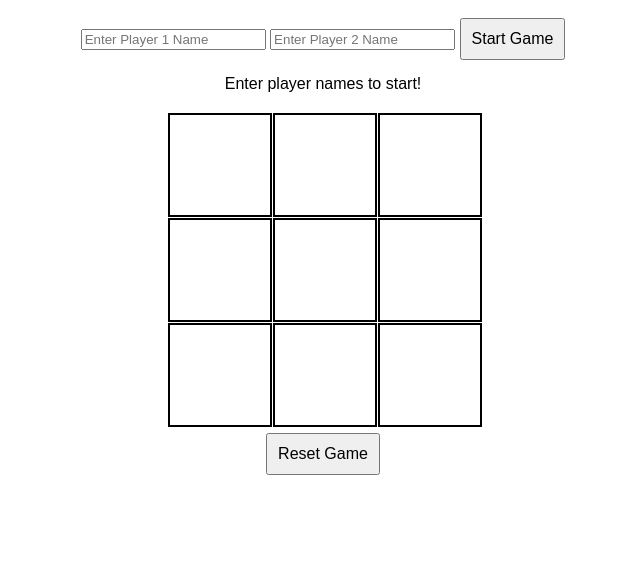
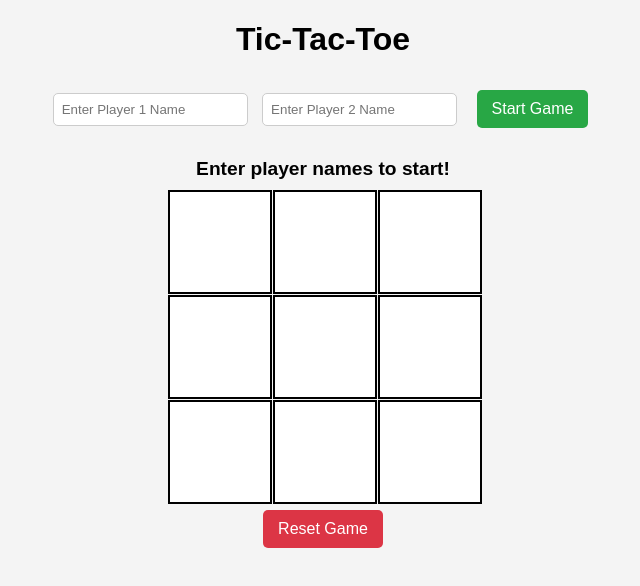
Before and after one commit to acciojob/tictactoe-satyamjha09, a website: page main.html in a window 1280 px wide. Shown: the whole page, without its empty margins (317-957 px from the left). Drawn offline with Linux system fonts and the light colour scheme.

Commit message:
created a submission

```diff
--- a/main.html
+++ b/main.html
@@ -11,14 +11,13 @@
 
 <body>
 	   <div class="container">
-       <div class="player-input">
+        <h1>Tic-Tac-Toe</h1>
+        <div class="input-section">
             <input type="text" id="player1" placeholder="Enter Player 1 Name">
             <input type="text" id="player2" placeholder="Enter Player 2 Name">
             <button id="submit">Start Game</button>
         </div>
-
         <div class="message">Enter player names to start!</div>
-
         <div class="board">
             <div class="cell" id="1"></div>
             <div class="cell" id="2"></div>
@@ -30,7 +29,6 @@
             <div class="cell" id="8"></div>
             <div class="cell" id="9"></div>
         </div>
-
         <button id="reset">Reset Game</button>
     </div>
     <script type="text/javascript" src="./script.js">
--- a/styles.css
+++ b/styles.css
@@ -1,6 +1,45 @@
 body {
+    font-family: Arial, sans-serif;
     text-align: center;
-    font-family: Arial, sans-serif;
+    background-color: #f4f4f4;
+}
+
+.container {
+    margin-top: 20px;
+}
+
+h1 {
+    font-size: 2em;
+}
+
+.input-section {
+    margin-bottom: 20px;
+}
+
+input {
+    padding: 8px;
+    margin: 5px;
+    border-radius: 5px;
+    border: 1px solid #ccc;
+}
+
+button {
+    padding: 10px 15px;
+    margin: 10px;
+    border: none;
+    cursor: pointer;
+    font-size: 1em;
+    border-radius: 5px;
+}
+
+#submit {
+    background-color: #28a745;
+    color: white;
+}
+
+#reset {
+    background-color: #dc3545;
+    color: white;
 }
 
 .board {
@@ -9,30 +48,27 @@ body {
     grid-template-rows: repeat(3, 100px);
     gap: 5px;
     justify-content: center;
-    margin-top: 20px;
 }
 
 .cell {
     width: 100px;
     height: 100px;
+    background-color: white;
     border: 2px solid black;
-    font-size: 2em;
     display: flex;
     align-items: center;
     justify-content: center;
+    font-size: 2em;
     cursor: pointer;
 }
 
 .cell.taken {
-    pointer-events: none;
+    cursor: not-allowed;
+    color: #555;
 }
 
-.player-input {
-    margin-bottom: 15px;
+.message {
+    font-size: 1.2em;
+    margin: 10px 0;
+    font-weight: bold;
 }
-
-button {
-    margin-top: 10px;
-    padding: 10px;
-    font-size: 1em;
-}
```
Lines whose indentation alone changed are shown as unchanged.
